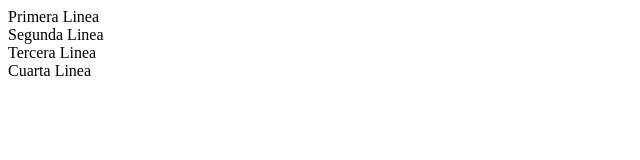
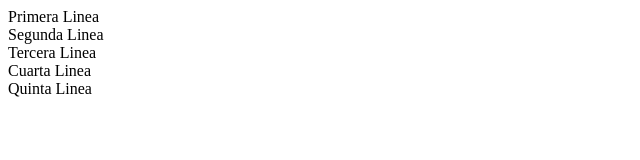
Before and after one commit to SuperXaya/Clase_Git_2026, a plain HTML site: page index.html in a window 1280 px wide. Shown: the whole page, without its empty margins (0-640 px from the left). Drawn offline with Linux system fonts and the light colour scheme.

Commit message:
Se agregó la quinta linea

```diff
--- a/index.html
+++ b/index.html
@@ -10,5 +10,6 @@
     <div>Segunda Linea</div>
     <div>Tercera Linea</div>
     <div>Cuarta Linea</div>
+    <div>Quinta Linea</div>
 </body>
 </html>
```
